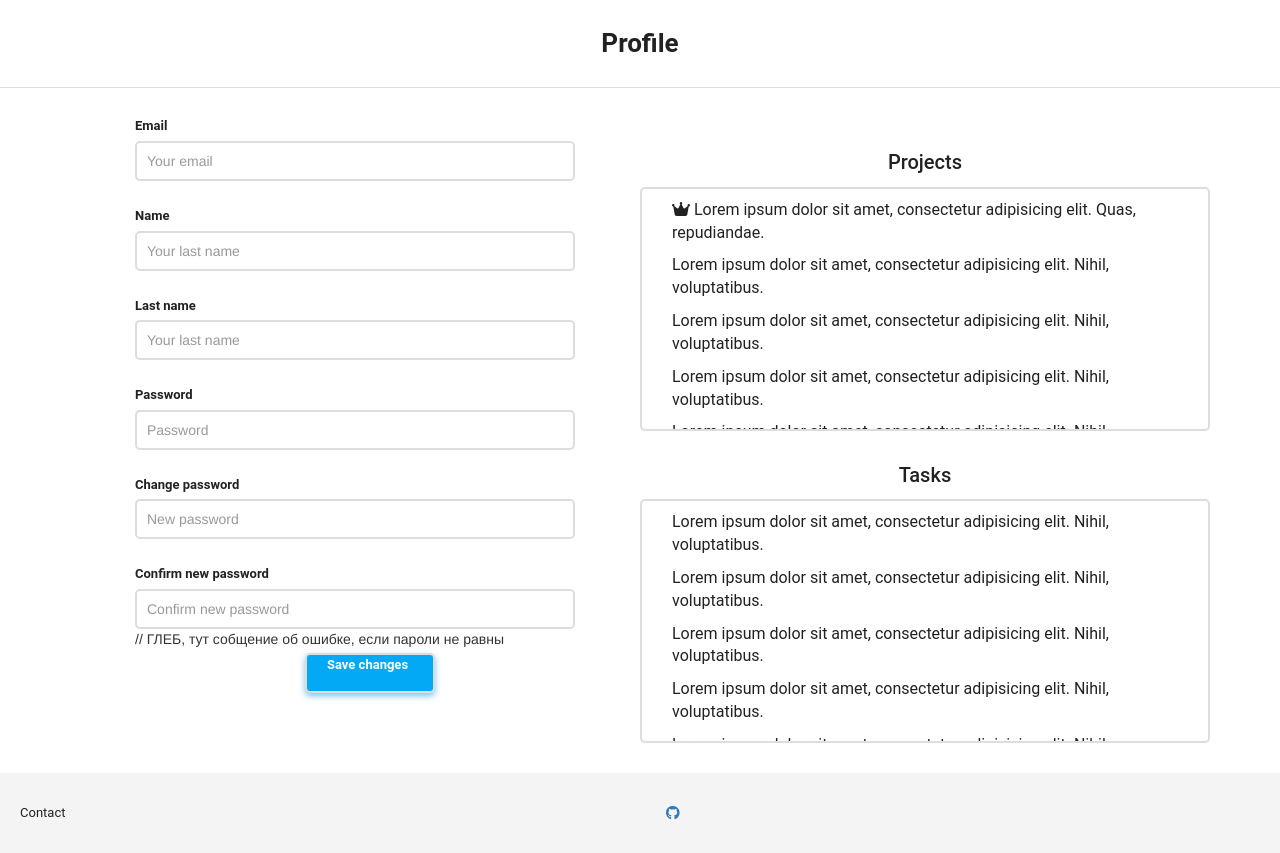
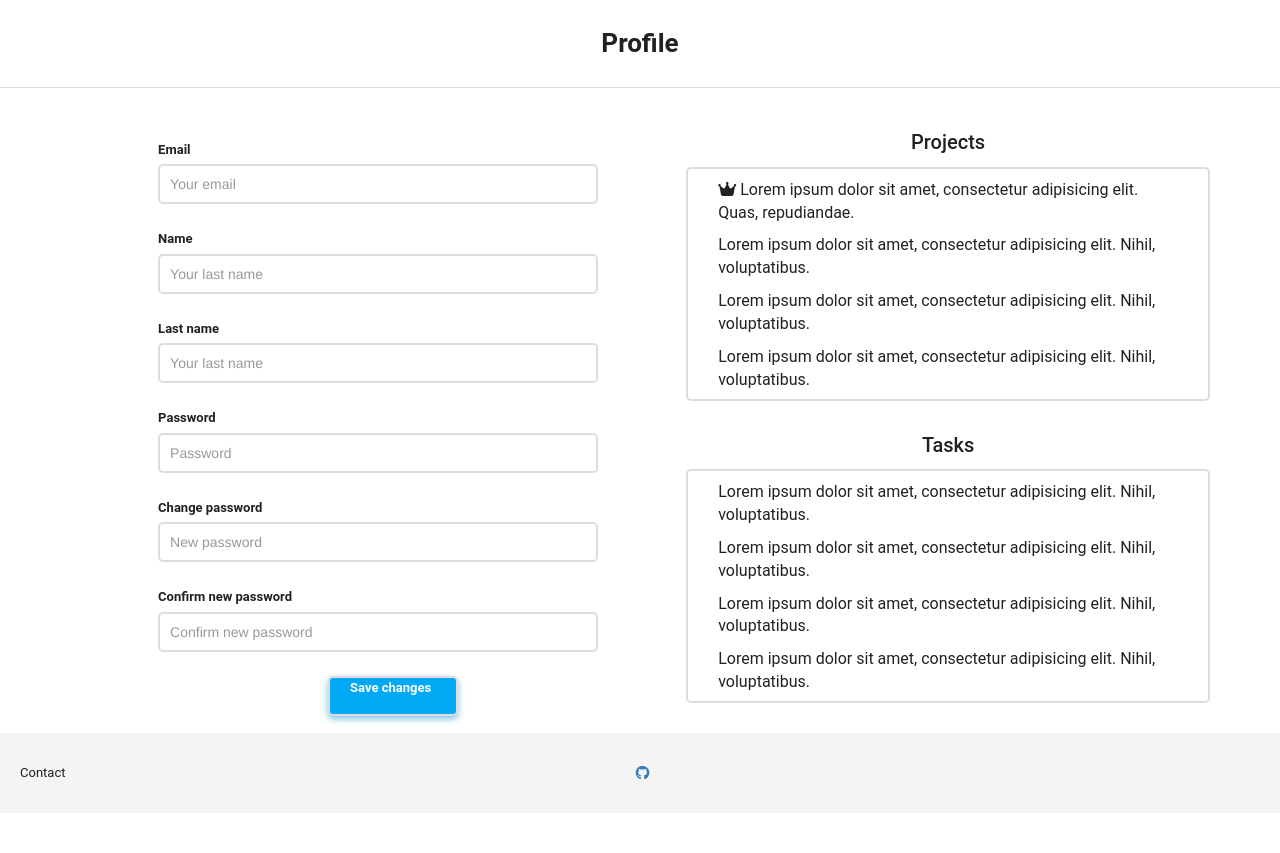
Before and after one commit to burakovas/TaskTracker, a Symfony app: template templates/user/profile.html.twig in a window 1280 px wide. Shown: the part 80-933 px from the top of the page. After the commit the page ends 860 px from the top, so only its background shows below. Run offline with Twig, Linux system fonts and the light colour scheme; the template is opened without the code that fills it, so the values that code supplies are empty; some libraries are stand-ins or nearby versions.

Commit message:
add error message in js, center git logo, center menu in profile page

```diff
--- a/assets/css/profile.css
+++ b/assets/css/profile.css
@@ -22,8 +22,6 @@
   justify-content: center;
   flex-wrap: wrap;
   flex-direction: column;
-  height: 440px;
-
 }
 
 .inputRegisterMenu {
@@ -83,19 +81,19 @@
 .containerForRegisterMenu{
   display: flex;
   width: 100%;
-  margin-top: 96px;
+  margin-top: 33px;
 }
 
 .containerForProjectAndTask{
   justify-content: space-between;
-  margin-top: 60px;
+  margin-top: 40px;
   display: flex;
-  width: 100%;
+  width: 85%;
   flex-direction: column;
 }
 
 .project {
-  height: 240px;
+  height: 230px;
   overflow: auto;
   display: flex;
   flex-direction: column;
@@ -104,7 +102,7 @@
 }
 
 .task{
-  height: 240px;
+  height: 230px;
   overflow: auto;
   display: flex;
   flex-direction: column;
--- a/assets/css/style.css
+++ b/assets/css/style.css
@@ -86,4 +86,8 @@ body {
   text-decoration: none;
 }
 
+.gitIcon{
+  margin-left: -37px;
+}
+
 /*# sourceMappingURL=style.css.map */
--- /dev/null
+++ b/assets/js/profile.js
@@ -0,0 +1,17 @@
+new Vue({
+    el:'#app',
+    delimiters: ['${', '}'],
+    data: {
+        errors:"",
+        user_password_first: null,
+        user_password_second:null,
+    },
+    methods: {
+        checkForm:function(e) {
+            if(this.user_password_first === this.user_password_second) return true;
+            this.errors = "";
+            if(this.user_password_first !== this.user_password_second) this.errors+=("ERROR Passwords not match.");
+            e.preventDefault();
+        },
+
+}});
--- a/templates/user/profile.html.twig
+++ b/templates/user/profile.html.twig
@@ -9,7 +9,7 @@
     <div class="container">
         <div class="containerForRegisterMenu">
             <div class="registerMenu">
-                <form name="user" id="app" action="{{ path('profile') }}" method="post">
+                <form name="user" id="app" action="{{ path('profile') }}" method="post" @submit="checkForm">
 
                 <label class="labelRegisterMenu" for="user_email">Email</label>
                 <div class="rightShowError">
@@ -46,7 +46,7 @@
                     </div>
                 <label class="labelRegisterMenu" for="user_password_first">Change password</label>
                 <div class="rightShowError">
-                    <input type="password" name="user[password][first]" class="inputRegisterMenu" placeholder="New password">
+                    <input type="password" name="user[password][first]" class="inputRegisterMenu" placeholder="New password" v-model="user_password_first">
                 </div>
                 <div class="blockForError">
                     <div class="errorStyle">{% if errors.password is defined%}{{ errors.password }}{% endif %}</div>
@@ -54,10 +54,11 @@
 
                 <label class="labelRegisterMenu" for="user_password_second">Confirm new password</label>
                 <div class="rightShowError">
-                    <input type="password" name="user[password][second]" class="inputRegisterMenu" placeholder="Confirm new password">
+                    <input type="password" name="user[password][second]" class="inputRegisterMenu" placeholder="Confirm new password" v-model="user_password_second">
                 </div>
                 <div class="blockForError">
-{#                    <div class="errorStyle">{{ form_errors(form.password.second) }}</div>#} // ГЛЕБ, тут собщение об ошибке, если пароли не равны
+                    <div class="errorStyle" v-if="errors.length">${ errors }</div>
+
                 </div>
 
                 <button type="submit" class="inputRegisterMenu inputRegisterMenuButton" value="Create account">Save
@@ -148,5 +149,5 @@
 {% endblock %}
 {% block customJs %}
     <script src="https://cdn.jsdelivr.net/npm/vue/dist/vue.js"></script>
-    {#    <script src="{{ asset('build/js/index.js') }}"></script>#}
+       <script src="{{ asset('build/js/profile.js') }}"></script>
 {% endblock %}
--- a/webpack.config.js
+++ b/webpack.config.js
@@ -8,7 +8,7 @@ Encore
 
 
     .addEntry('js/index', './assets/js/index.js')
-    .addEntry('js/login', './assets/js/login.js')
+    .addEntry('js/profile', './assets/js/profile.js')
     .addStyleEntry('css/style',['./assets/css/style.css'])
     .addStyleEntry('css/index',['./assets/css/index.css'])
     .addStyleEntry('css/registerpage',['./assets/css/registerpage.css'])
```
